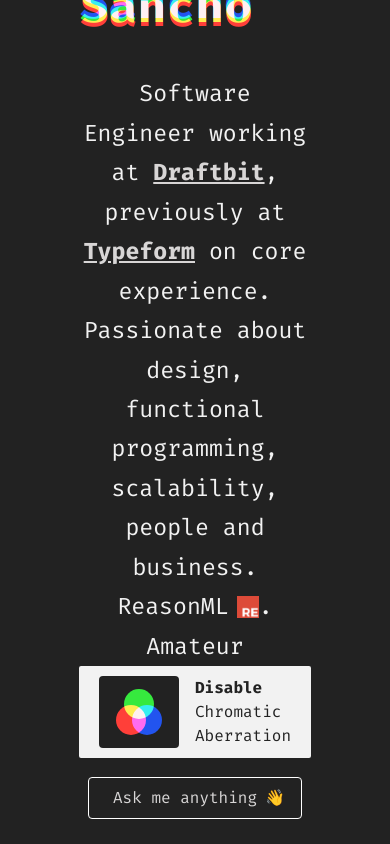
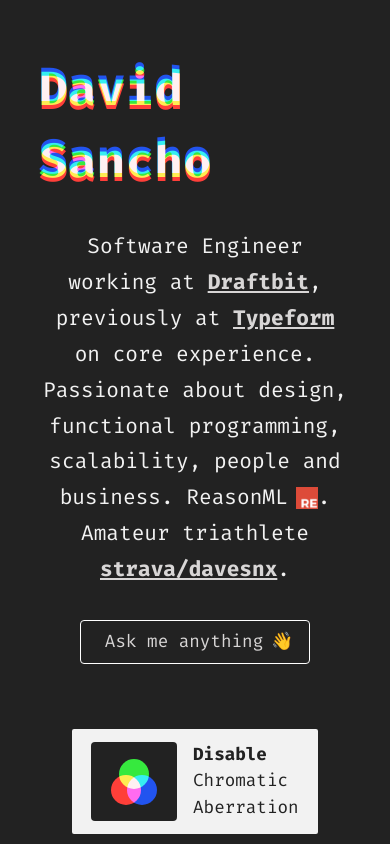
Before and after one commit to davesnx/sancho.dev, a React (Create React App) app: page / in a window 390 px wide. Built offline with nearby package versions, Linux system fonts and the light colour scheme.

Commit message:
feat: Try responsive text

```diff
--- a/src/app.jsx
+++ b/src/app.jsx
@@ -6,11 +6,12 @@
 import reasonLogo from "./images/reason.png";
 import { Text as ChromaticText, Button as ChromaticButton } from "./chromatic";
 import colors from "./colors";
+import font from "./fonts";
 import useMousePosition from "./mouse-position";
 import useDeviceOrientation from "./device-orientation";
 
 const H1 = styled.h1`
-  font-size: 3rem;
+  font-size: ${font.fontSize2};
   font-weight: bold;
   margin: 0;
 `;
@@ -34,8 +35,8 @@
   flex-direction: column;
 
   margin-top: -15vh;
+  width: 80vw;
   max-width: 50rem;
-  padding: 0 5rem;
 `;
 
 const Link = styled.a`
@@ -51,7 +52,7 @@
 const Button = styled.a`
   color: ${colors.grey};
   font-weight: 400;
-  font-size: 1rem;
+  font-size: ${font.fontSize0};
   border: 1px solid white;
   border-radius: 4px;
   margin-top: 0.5rem;
@@ -74,7 +75,7 @@
 
 const Content = styled.p`
   font-weight: 200;
-  font-size: 1.45rem;
+  font-size: ${font.fontSize1};
   line-height: 1.7;
   color: ${colors.white};
   text-align: center;
@@ -97,6 +98,10 @@
 const FloatingBottom = styled.div`
   position: absolute;
   bottom: 10vh;
+
+  @media only screen and (max-width: 600px) {
+    bottom: 8px;
+  }
 `;
 
 const App = () => {
@@ -142,12 +147,14 @@
                 Typeform
               </Link>{" "}
               on core experience. Passionate about design, functional
-              programming, scalability, people and business.
+              programming, scalability, people and business.{" "}
               <ReasonML>
                 ReasonML
                 <Logo src={reasonLogo} />
               </ReasonML>
-              . Amateur triathlete{" "}
+              .
+              <br />
+              Amateur triathlete{" "}
               <Link
                 target="_blank"
                 rel="noreferrer noopener"
--- a/src/chromatic.js
+++ b/src/chromatic.js
@@ -140,12 +140,16 @@
 
   border-width: 2px;
   border-style: solid;
-  padding: 10px 20px;
+  padding: 0.8rem 1.2rem;
   border-radius: 4px;
   background-color: ${colors.white};
   color: ${colors.black};
 
   user-select: none;
+
+  @media only screen and (max-width: 600px) {
+    justify-content: center;
+  }
 `;
 
 const ButtonLabel = styled.p`
@@ -156,7 +160,7 @@
 
 const OverlapWrapper = styled.div`
   width: 60px;
-  padding: 0 10px;
+  padding: 0 0.8rem;
 
   display: flex;
   justify-content: center;
--- /dev/null
+++ b/src/fonts.js
@@ -0,0 +1,17 @@
+const increment = "1.2";
+const lineHeightFixed = "0.4rem";
+const lineHeightRelative = "1.1rem";
+
+const fontSize0 = "1.1rem";
+const fontSize1 = `calc(${fontSize0} * ${increment})`;
+const fontSize2 = "3rem";
+const globalFontSize = `${fontSize0}`;
+const globalLineHeight = `calc(${lineHeightFixed} + ${lineHeightRelative})`;
+
+export default {
+  fontSize0,
+  fontSize1,
+  fontSize2,
+  globalFontSize,
+  globalLineHeight
+};
--- a/src/global-styles.jsx
+++ b/src/global-styles.jsx
@@ -1,5 +1,6 @@
 import { createGlobalStyle } from "styled-components";
 import colors from "./colors";
+import font from "./fonts";
 
 const GlobalStyles = createGlobalStyle`
   html,
@@ -12,6 +13,12 @@
     text-size-adjust: 100%;
 
     color: ${colors.white};
+    font-size: 100%;
+  }
+
+  body {
+    font-size: ${font.globalFontSize};
+    line-height: ${font.globalLineHeight};
   }
 
   * {
```
